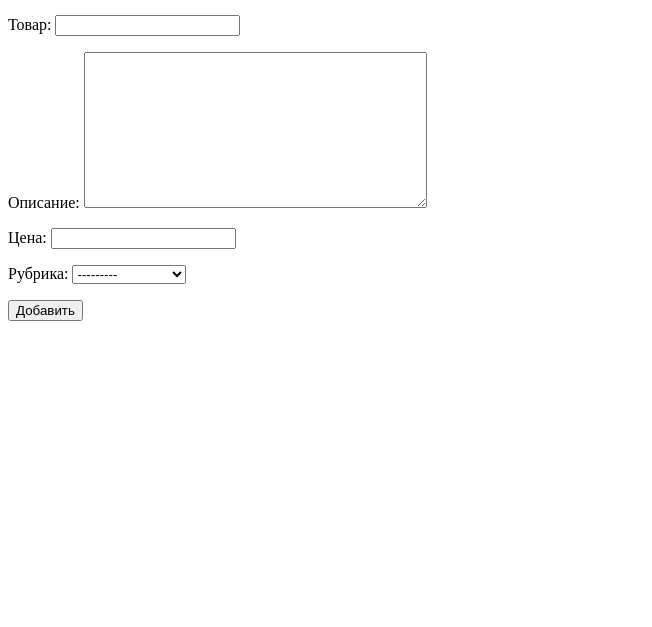
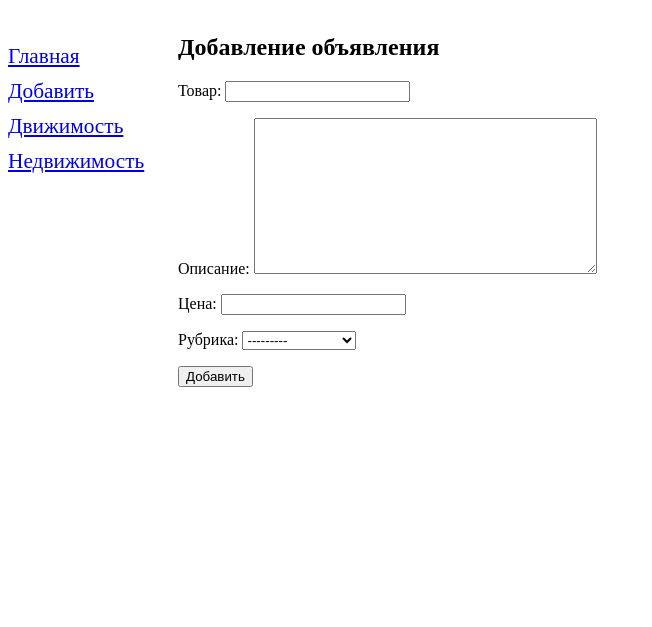
Before and after one commit to n2ghtwish/firstsite, a Django app: page /bboard/add/ in a window 1280 px wide. Shown: the part 99-726 px from the top of the page, without its empty margins (0-652 px from the left). Run offline with Django 3.2, Linux system fonts and the light colour scheme; data comes from the database, SQL or seed files in the repository.

Commit message:
исправлен шаблон создания объявления

```diff
--- /dev/null
+++ b/bboard/static/bboard/style.css
@@ -0,0 +1,18 @@
+body h1 {
+    font-size: 40pt;
+    text-transform: uppercase;
+    text-align: center;
+    background: url("bg.jpg") left / auto 100% no-repeat;
+}
+nav {
+    font-size: 16pt;
+    width: 150px;
+    float: left;
+}
+nav a {
+    display: block;
+    margin: 10px 0px;
+}
+section {
+    margin-left: 170px;
+}
--- a/bboard/templates/bboard/create.html
+++ b/bboard/templates/bboard/create.html
@@ -1,22 +1,12 @@
-<!DOCTYPE html>
-<html>
-<head>
-    <meta http-equiv="Content-Type" content="text/html; charset=utf-8">
-    <title>Добавление объявления - Доска объявлений</title>
-</head>
-<body>
-    <h1>Добавление объявления</h1>
-    <div>
-        <a href="{% url 'index' %}">Главная</a>
-        <a href="{% url 'add' %}">Добавить</a>
-        {% for rubric in rubrics %}
-        <a href="{% url 'by_rubric' rubric.pk%}">{{ rubric.name }}</a>
-        {% endfor %}
-    </div>
-    <form method="post">
-        {% csrf_token %}
-        {{ form.as_p }}
-        <input type="submit" value="Добавить">
-    </form>
-</body>
-</html>
+{% extends "layout/basic.html" %}
+
+{% block title %}Добавление объявления{% endblock %}
+
+{% block content %}
+<h2>Добавление объявления</h2>
+<form method="post">
+    {% csrf_token %}
+    {{ form.as_p }}
+    <input type="submit" value="Добавить">
+</form>
+{% endblock %}
--- a/bboard/templates/layout/basic.html
+++ b/bboard/templates/layout/basic.html
@@ -1,8 +1,11 @@
+{% load static %}
+
 <!DOCTYPE html>
 <html lang="ru">
     <head>
         <meta http-equiv="Content-Type" content="text/html; charset=utf-8">
-        <title>Главная - доска объявлений</title>
+        <link rel="stylesheet" type="text/css" href="{% static 'bboard/style.css' %}">
+        <title>{% block title %}Главная{% endblock %} - Доска объявлений</title>
     </head>
     <body>
         <h1>Объявления</h1>
```
